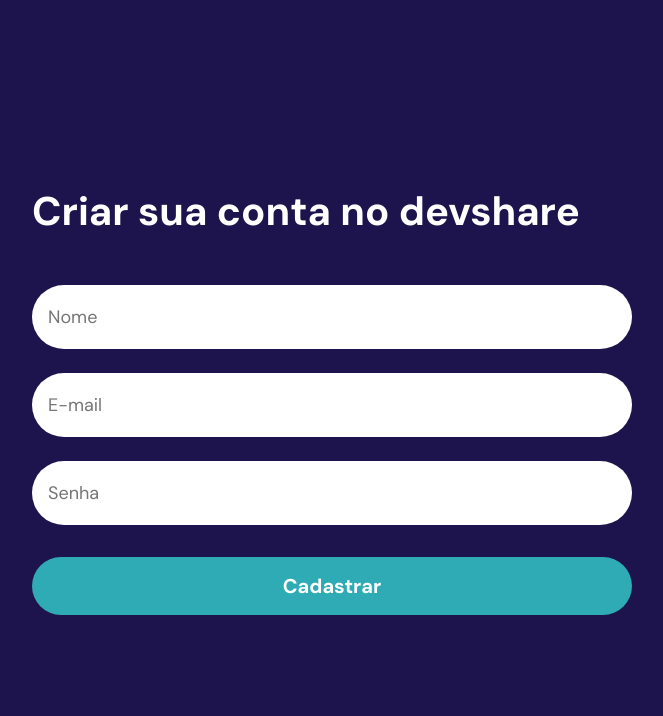
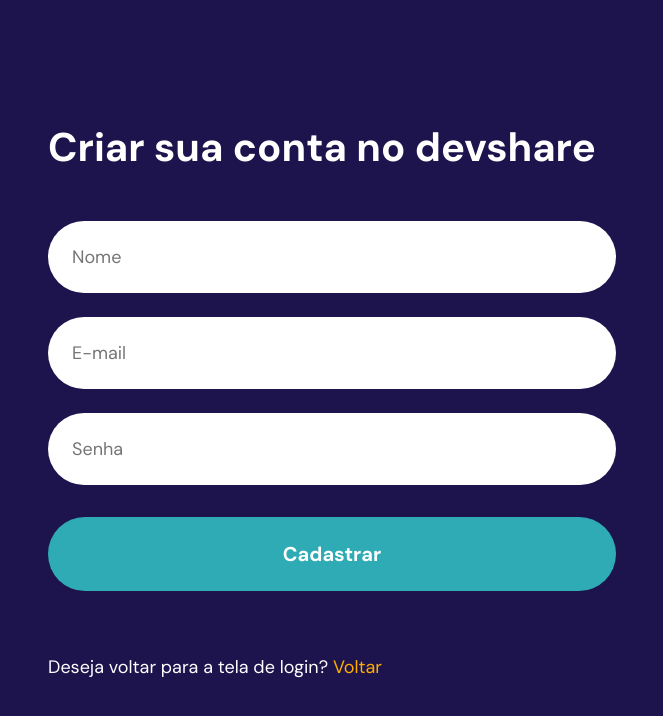
Before and after one commit to jvolima/devshare-front, a Next.js app: page /register in a window 1280 px wide. Shown: the top 716 px of the page, without its empty margins (308-971 px from the left). Built offline with nearby package versions, Linux system fonts and the light colour scheme.

Commit message:
Melhorando alguns estilos e utilizando o preventDefault nos forms

```diff
--- a/src/components/FormElements/Button/styles.ts
+++ b/src/components/FormElements/Button/styles.ts
@@ -3,7 +3,7 @@
 export const FormButton = styled.button`
   margin-top: 2rem;
   border-radius: 2.5rem;
-  padding: 1rem 1rem;
+  padding: 1.5rem 1rem;
   background: var(--blue-300);
   border: 0;
   color: var(--white);
--- a/src/components/FormElements/Input/styles.ts
+++ b/src/components/FormElements/Input/styles.ts
@@ -3,7 +3,7 @@
 export const FormInput = styled.input`
   border-radius: 2.5rem;
   border: 0;
-  padding: 1.25rem 1rem;
+  padding: 1.5rem 1.5rem;
   outline: none;
   font-size: 1.125rem;
 
--- a/src/components/Register/FormRegister/index.tsx
+++ b/src/components/Register/FormRegister/index.tsx
@@ -1,4 +1,5 @@
-import { useState } from "react";
+import Link from "next/link";
+import { FormEvent, useState } from "react";
 import { Button } from "../../FormElements/Button";
 import { Input } from "../../FormElements/Input";
 import { Container } from "./styles";
@@ -8,8 +9,14 @@
   const [email, setEmail] = useState('');
   const [password, setPassword] = useState('');
 
-  function handleRegister() {
+  function handleRegister(event: FormEvent): void {
+    event.preventDefault();
 
+    console.log({
+      name,
+      email,
+      password
+    })
   }
 
   return (
@@ -33,10 +40,12 @@
           name="password"
           onChange={data => setPassword(data.target.value)}
           placeholder="Senha"
+          autoComplete="on"
         />
 
         <Button>Cadastrar</Button>
       </form>
+      <p>Deseja voltar para a tela de login? <Link href="/"><a>Voltar</a></Link></p>
     </Container>
   )
 }
--- a/src/components/Register/FormRegister/styles.ts
+++ b/src/components/Register/FormRegister/styles.ts
@@ -12,4 +12,15 @@
     display: flex;
     flex-direction: column;
   }
+
+  p {
+    margin-top: 4rem;
+    font-size: 1.125rem;
+    color: var(--gray-300);
+
+    a {
+      color: var(--yellow-500);
+      text-decoration: none;
+    }
+  }
 `
--- a/src/styles/register.ts
+++ b/src/styles/register.ts
@@ -4,6 +4,7 @@
   max-width: 600px;
   width: 100%;
   height: 100vh;
+  padding: 0 1rem;
   margin: 0 auto;
   display: flex;
   align-items: center;
--- a/src/styles/signIn.ts
+++ b/src/styles/signIn.ts
@@ -5,6 +5,7 @@
   width: 100%;
   height: 100vh;
   margin: 0 auto;
+  padding: 0 1rem;
   display: flex;
   align-items: center;
   justify-content: center;
```
Also changed, not shown: src/components/SignIn/FormLogin/index.tsx (+5 -2 lines).
